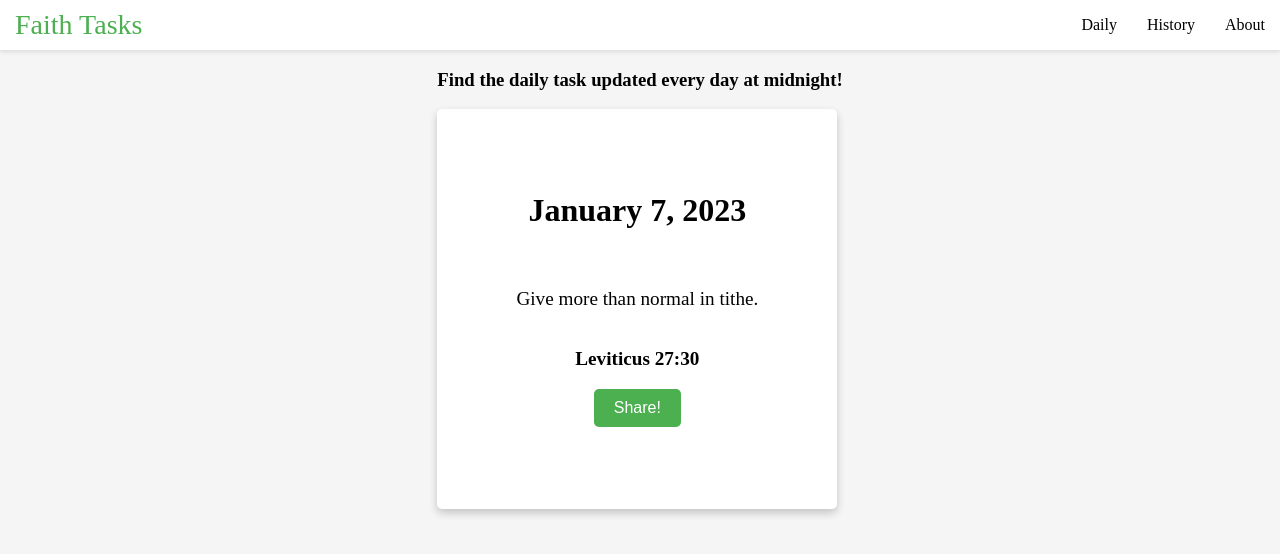
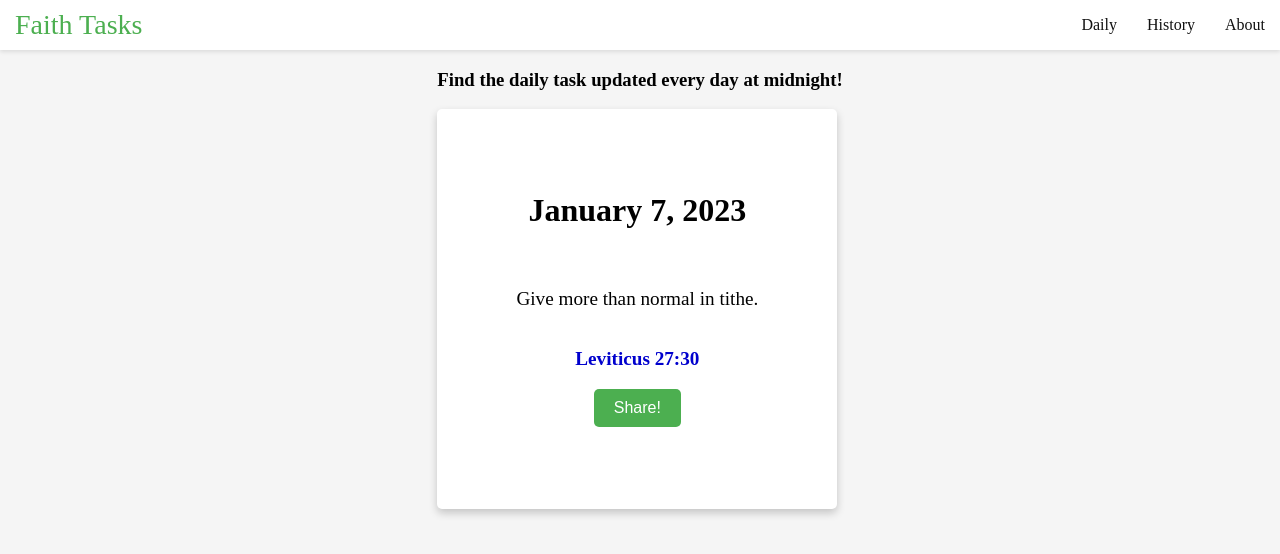
Before and after one commit to ryannarnoldd/FaithTasks, a React (Create React App) app: page /FaithTasks/daily in a window 1280 px wide. Shown: the top 554 px of the page. Built offline with nearby package versions, Linux system fonts and the light colour scheme.

Commit message:
Hyperlink Bible verse

```diff
--- a/src/components/TaskBox.js
+++ b/src/components/TaskBox.js
@@ -5,6 +5,16 @@ import { getDateString } from '../Utils';
 
 
 const TaskBox = ({ date, task: { title, description, verse }}) => {
+
+  const formatLink = (verse) => {
+    const books = {'Genesis': 'GEN','Exodus': 'EXO','Leviticus': 'LEV','Numbers': 'NUM','Deuteronomy': 'DEU','Joshua': 'JOS','Judges': 'JDG','Ruth': 'RUT','1 Samuel': '1SA','2 Samuel': '2SA','1 Kings': '1KI','2 Kings': '2KI','1 Chronicles': '1CH','2 Chronicles': '2CH','Ezra': 'EZR','Nehemiah': 'NEH','Esther': 'EST','Job': 'JOB','Psalms': 'PSA','Proverbs': 'PRO','Ecclesiastes': 'ECC','Song of Solomon': 'SNG','Isaiah': 'ISA','Jeremiah': 'JER','Lamentations': 'LAM','Ezekiel': 'EZK','Daniel': 'DAN','Hosea': 'HOS','Joel': 'JOL','Amos': 'AMO','Obadiah': 'OBA','Jonah': 'JON','Micah': 'MIC','Nahum': 'NAM','Habakkuk': 'HAB','Zephaniah': 'ZEP','Haggai': 'HAG','Zechariah': 'ZEC','Malachi': 'MAL','Matthew': 'MAT','Mark': 'MRK','Luke': 'LUK','John': 'JHN','Acts': 'ACT','Romans': 'ROM','1 Corinthians': '1CO','2 Corinthians': '2CO','Galatians': 'GAL','Ephesians': 'EPH','Philippians': 'PHP','Colossians': 'COL','1 Thessalonians': '1TH','2 Thessalonians': '2TH','1 Timothy': '1TI','2 Timothy': '2TI','Titus': 'TIT','Philemon': 'PHM','Hebrews': 'HEB','James': 'JAS','1 Peter': '1PE','2 Peter': '2PE','1 John': '1JN','2 John': '2JN','3 John': '3JN','Jude': 'JUD','Revelation': 'REV'}
+
+    var [ book, chapter, verseNum] = verse.split(/(\d+):/);
+    book = book.trim();
+
+    return `https://my.bible.com/bible/116/${books[book]}.${chapter}.${verseNum}`;
+  }
+
   function copyToClipboard() {
     // copy link to clipboard.
     navigator.clipboard.writeText(window.location.href)
@@ -21,7 +31,9 @@ const TaskBox = ({ date, task: { title, description, verse }}) => {
             <h1>{getDateString(date)}</h1>
             <h2>{title}</h2>
             <p>{description}</p>
-            <p><strong>{verse}</strong></p>
+            <p><a id="verse" href={formatLink(verse)} target="_blank" rel="noreferrer">
+              <strong>{verse}</strong>
+            </a></p>
 
             <button onClick={ copyToClipboard }>Share!</button>
             <span id="copied" style={{display: 'none'}}>Copied!</span>
--- a/src/data/history.json
+++ b/src/data/history.json
@@ -22,12 +22,12 @@
     "2023-01-05": {
         "title": " ",
         "description": "Share your meditations on 1 verse.",
-        "verse": "Psalm 119:15"
+        "verse": "Psalms 119:15"
     },
     "2023-01-06": {
         "title": " ",
         "description": "Connect with God in nature for at least 5 minutes.",
-        "verse": "Psalm 95:4-5"
+        "verse": "Psalms 95:4-5"
     },
     "2023-01-07": {
         "title": " ",
@@ -52,7 +52,7 @@
     "2023-01-11": {
         "title": " ",
         "description": "Journal your feelings/prayers to God.",
-        "verse": "Psalm 119:27"
+        "verse": "Psalms 119:27"
     },
     "2023-01-12": {
         "title": " ",
--- a/src/pages/History.js
+++ b/src/pages/History.js
@@ -36,9 +36,11 @@ const History = () => {
     <div style={{ textAlign: 'center', padding: '5px', justifyContent: 'center' }}>
       <h3> Get a random task (that was used in the past) here!</h3>
 
+      <TaskBox date={date} task={ task } />
+      <br></br>
       <label for="date">Date: </label>
       <input type="date" id="date" name="date" min="2020-01-01" max={getCurrentDate()}/> <button onClick={setTask}>Get Task</button>
-      <TaskBox date={date} task={ task } />
+
     </div>
   );
 };
--- a/src/style.css
+++ b/src/style.css
@@ -19,6 +19,7 @@ code {
   height: 100vh;
   background-color: #f5f5f5;
   margin-top: 50px;
+  overflow: hidden;
 }
 
 
@@ -86,7 +87,7 @@ nav {
 }
 
 nav a {
-  color: #000000;
+  color: #111111;
   text-decoration: none;
   font-size: 1.75em;
   padding: 0 15px;
@@ -139,3 +140,28 @@ nav ul li a {
   bottom: 500px;
   opacity: 75%
 }
+
+#verse {
+  /* get rid of the underline */
+  text-decoration: none;
+  color: #0000CD;
+}
+
+#verse:hover {
+  /* get rid of the underline */
+  text-decoration: none;
+  color: #0000CD;
+}
+
+#verse:active {
+  /* get rid of the underline */
+  text-decoration: none;
+  color: #0000CD;
+}
+
+#verse:visited {
+  /* get rid of the underline */
+  text-decoration: none;
+  /* brown */
+  color: #0000CD;
+}
```
Also changed, not shown: src/data/tasks.json (+14 -14 lines).
